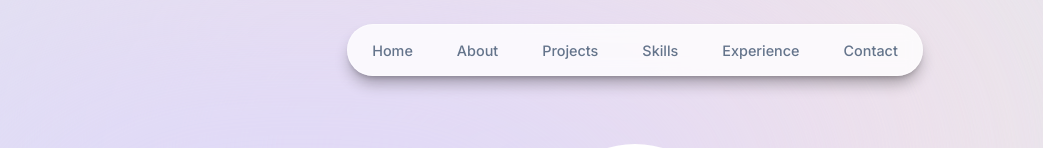
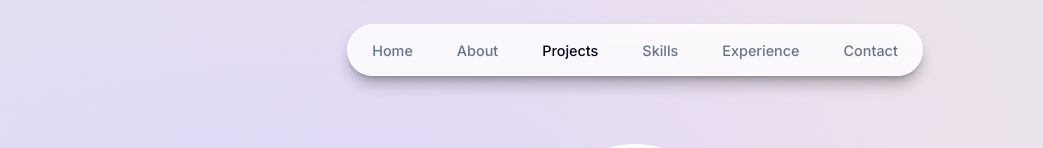
Before and after one commit to Harry-Leepz/personal-portfolio, a Next.js app: page / in a window 1280 px wide. Shown: the top 148 px of the page, without its empty margins (5-1048 px from the left). Built offline with nearby package versions, Linux system fonts and the light colour scheme.

Commit message:
feat: implement active link highlighting in header navigation

```diff
--- a/components/header/header.tsx
+++ b/components/header/header.tsx
@@ -1,11 +1,15 @@
 "use client";
+import { useState } from "react";
 
 import { motion } from "motion/react";
 
 import { navLinks } from "@/lib/data";
 import Link from "next/link";
+import clsx from "clsx";
 
 export default function Header() {
+  const [currentActiveSection, setCurrentActiveSection] = useState("Projects");
+
   return (
     <header className='z-[999] relative'>
       <motion.div
@@ -30,7 +34,10 @@ export default function Header() {
             >
               <Link
                 href={link.hash}
-                className='flex w-full items-center justify-center px-3 py-3 hover:text-slate-950 transition'
+                className={clsx(
+                  "flex w-full items-center justify-center px-3 py-3 hover:text-slate-950 transition",
+                  { "text-slate-950": currentActiveSection === link.name }
+                )}
               >
                 {link.name}
               </Link>
```
